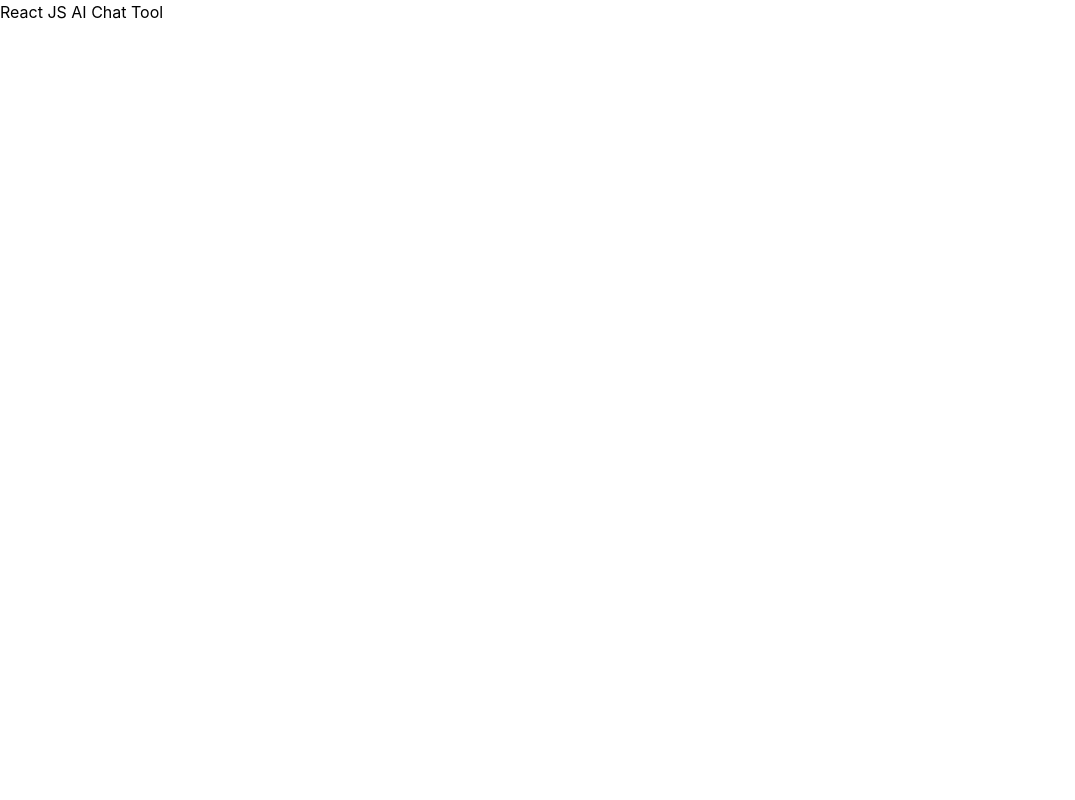
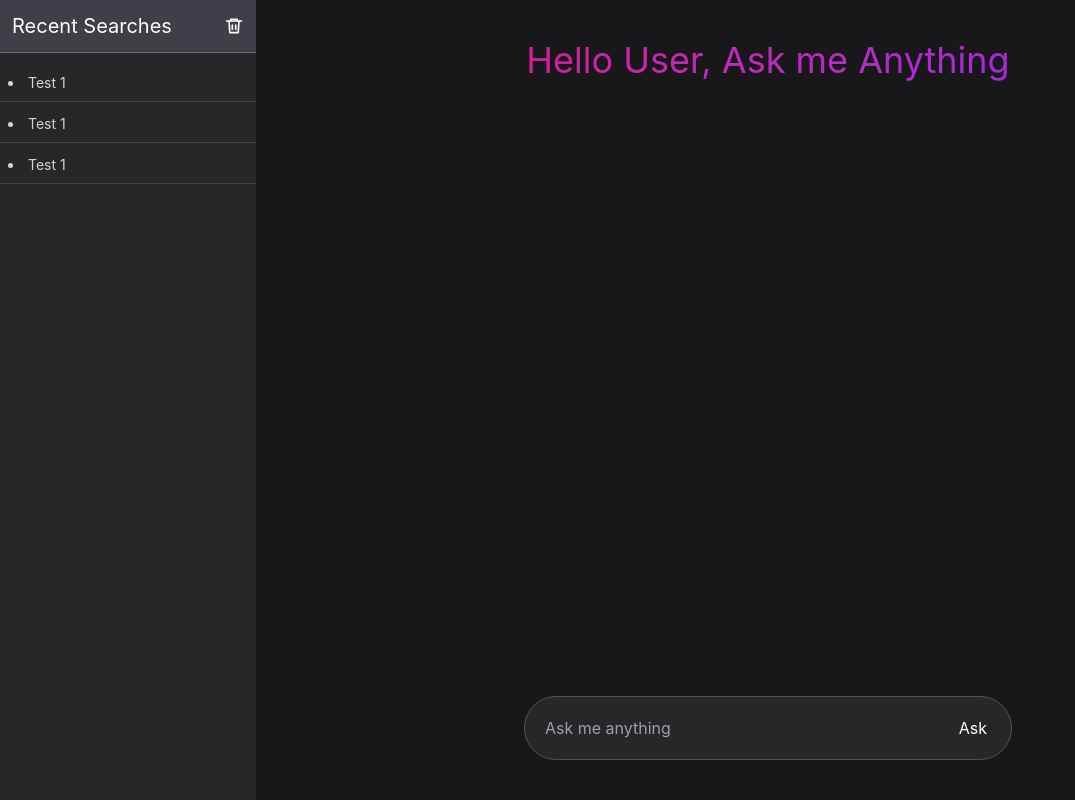
Before and after one commit to theravipatel/reactjs-ai-chat-tool, a React (Vite) app: page / in a window 1280 px wide. Shown: the whole page, without its empty margins (0-1075 px from the left). Built offline with nearby package versions, Linux system fonts and the light colour scheme.

Commit message:
Created various section required for chat tool i.e. Recent search in left bar, input text with button and title in right section

```diff
--- a/src/App.jsx
+++ b/src/App.jsx
@@ -2,9 +2,58 @@ import './App.css'
 
 function App() {
     return (
-        <>
-            <h1>React JS AI Chat Tool</h1>
-        </>
+        <div className='grid grid-cols-5 h-screen'>
+            {/* Left Section */}
+            <aside className='col-span-1 bg-zinc-800 overflow-y-auto'>
+                <h3 className='flex items-center justify-between gap-2 text-xl text-white bg-zinc-700 p-3 border-b border-zinc-500'>
+                    <span>Recent Searches</span>
+                    <button
+                        type='button'
+                        aria-label='Clear recent searches'
+                        className='cursor-pointer'
+                    >
+                        <svg xmlns='http://www.w3.org/2000/svg' viewBox='0 0 24 24' fill='none'
+                            stroke='currentColor' strokeWidth='2' strokeLinecap='round' strokeLinejoin='round'
+                            className='w-5 h-5'>
+                            <path d='M3 6h18' />
+                            <path d='M8 6V4h8v2' />
+                            <path d='M6 6l1 14h10l1-14' />
+                            <path d='M10 11v5M14 11v5' />
+                        </svg>
+                    </button>
+                </h3>
+
+                <ul className='mt-3 space-y-1 text-white list-disc list-inside'>
+                    <li className='truncate text-sm text-zinc-300 hover:text-white cursor-pointer p-2 border-b border-zinc-700'>Test 1</li>
+                    <li className='truncate text-sm text-zinc-300 hover:text-white cursor-pointer p-2 border-b border-zinc-700'>Test 1</li>
+                    <li className='truncate text-sm text-zinc-300 hover:text-white cursor-pointer p-2 border-b border-zinc-700'>Test 1</li>
+                </ul>
+            </aside>
+            {/* Left Section */}
+            {/* Right Section */}
+            <main className='col-span-4 bg-zinc-900 flex flex-col p-6'>
+                <div className='flex-1 text-center pt-4'>
+                    <h1 className='text-4xl bg-linear-to-r from-pink-600 to-purple-600 bg-clip-text text-transparent h-16'>
+                        Hello User, Ask me Anything
+                    </h1>
+                </div>
+
+                <div className='w-1/2 min-w-80 mx-auto mb-4 h-16 flex items-center rounded-full bg-zinc-800 border border-zinc-600 pl-5 pr-6'>
+                    <input
+                        type='text'
+                        className='flex-1 h-full bg-transparent outline-none text-white placeholder:text-zinc-400'
+                        placeholder='Ask me anything'
+                    />
+                    <button
+                        type='button'
+                        className='ml-3 cursor-pointer text-white hover:text-pink-400'
+                    >
+                        Ask
+                    </button>
+                </div>
+            </main>
+            {/* Right Section */}
+        </div>
     )
 }
 
```
Also changed, not shown: 1 other file (tests, documents, lock files or other folders).
